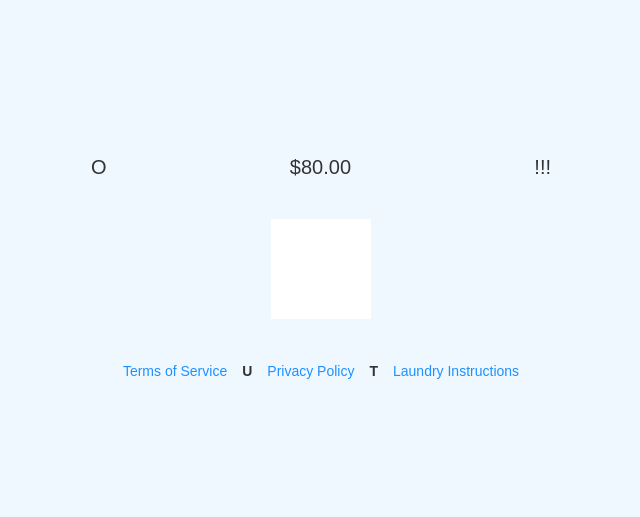
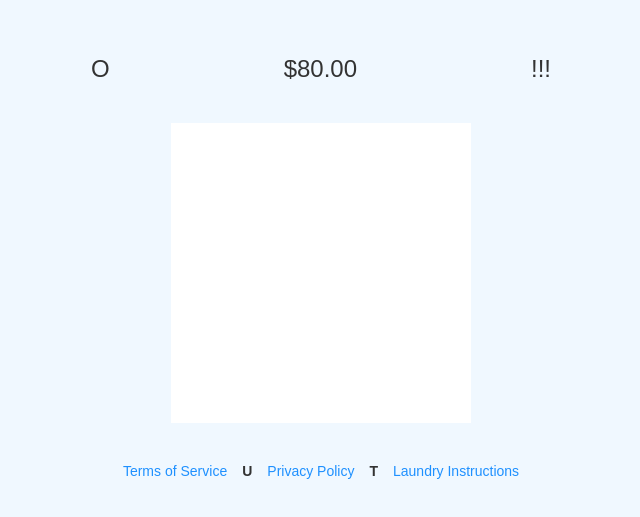
Before and after one commit to miguelcastroe/underwear-chicago-page, a plain HTML site: page index.html in a window 1280 px wide. Shown: the part 143-660 px from the top of the page, without its empty margins (319-959 px from the left). Drawn offline with Linux system fonts and the light colour scheme.

Commit message:
Update styles.css

```diff
--- a/styles.css
+++ b/styles.css
@@ -1,4 +1,3 @@
-
 /* Basic reset */
 * {
   margin: 0;
@@ -20,27 +19,29 @@ body {
 .nav {
   display: flex;
   justify-content: space-between;
+  align-items: center;
   width: 100%;
+  max-width: 500px;
   padding: 20px;
-  max-width: 500px;
 }
 
-.nav-icon {
-  font-size: 20px;
-}
-
-.price {
-  font-size: 20px;
+.nav-icon, .price {
+  font-size: 1.5rem;
 }
 
 .product-display {
+  display: flex;
+  justify-content: center;
+  align-items: center;
+  width: 100%;
+  max-width: 300px;
   margin: 20px 0;
 }
 
 .product-image {
-  max-width: 300px;
   width: 100%;
   height: auto;
+  object-fit: contain;
 }
 
 .footer {
```
